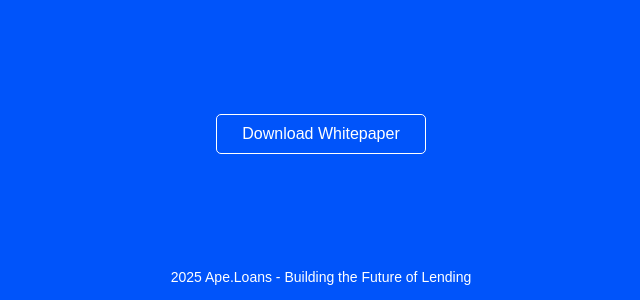
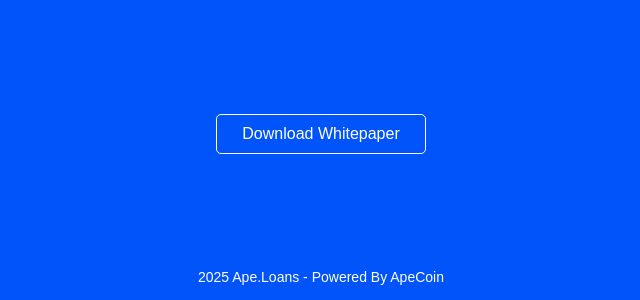
Before and after one commit to ApeLoans/Lending, a plain HTML site: page whitepaper/index.html in a window 1280 px wide. Shown: the part 1180-1480 px from the top of the page, without its empty margins (319-959 px from the left). Drawn offline with Linux system fonts and the light colour scheme.

Commit message:
Update index.html

```diff
--- a/whitepaper/index.html
+++ b/whitepaper/index.html
@@ -41,7 +41,7 @@
         </section>
     </main>
     <footer>
-        <p> 2025 Ape.Loans - Building the Future of Lending</p>
+        <p> 2025 Ape.Loans - Powered By ApeCoin</p>
     </footer>
 </body>
 </html>
```
